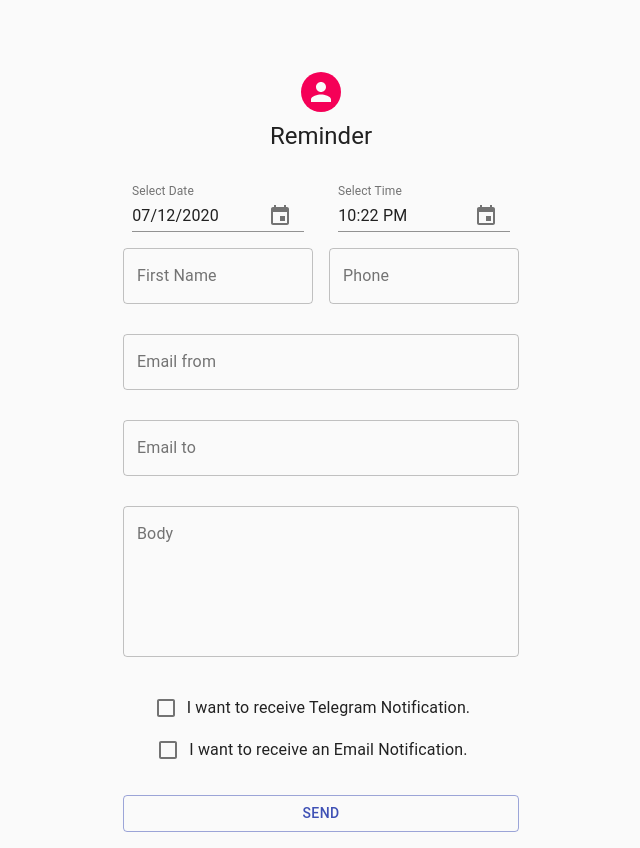
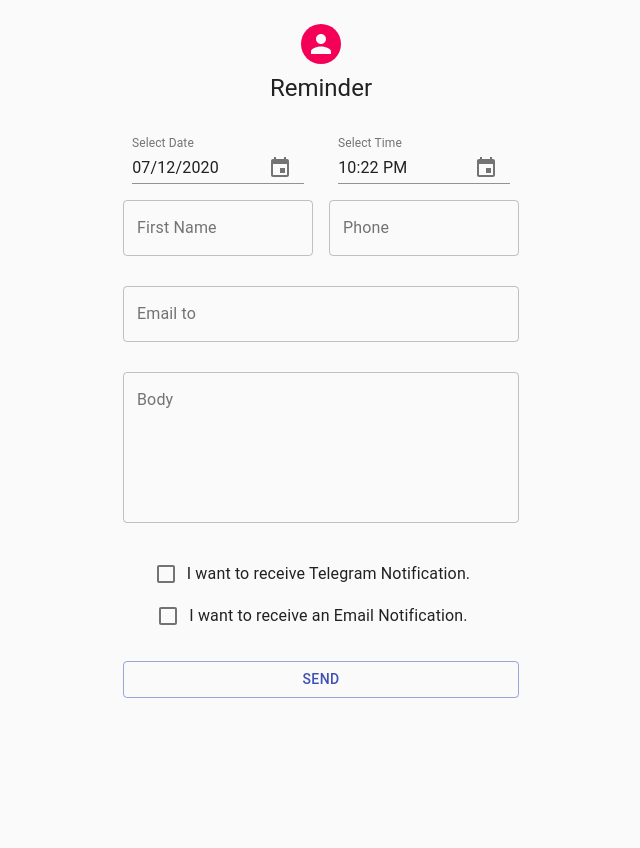
Before and after one commit to bogdanerickm/reminder-fe, a React (Create React App) app: page / in a window 1280 px wide. Shown: the whole page, without its empty margins (319-959 px from the left). After the commit the page ends 800 px from the top, so only its background shows below. Built offline with nearby package versions, Linux system fonts and the light colour scheme.

Commit message:
delete unnecesary field

```diff
--- a/src/pages/SendReminder.js
+++ b/src/pages/SendReminder.js
@@ -15,7 +15,7 @@ import { saveReminder } from '../api';
 
 const useStyles = makeStyles((theme) => ({
   paper: {
-    marginTop: theme.spacing(8),
+    marginTop: theme.spacing(2),
     display: 'flex',
     flexDirection: 'column',
     alignItems: 'center',
@@ -53,9 +53,7 @@ export default function SendReminder() {
       sendByTelegram,
       sendByEmail
     }
-
     const {json : response} = await (await saveReminder(dataToSend)).json();
-
     console.log('respuestinha', response);
   }
 
@@ -88,10 +86,6 @@ export default function SendReminder() {
               <p className={classes.colorError}>{errors.phone && errors.phone.message}</p>
             </Grid>
             <Grid item xs={12}>
-              <TextField variant="outlined" inputRef={register({ required: true, pattern: { value: /^[A-Z0-9._%+-]+@[A-Z0-9.-]+\.[A-Z]{2,}$/i, message: "invalid email address"}})} fullWidth label="Email from" name="emailFrom" />
-              <p className={classes.colorError}>{errors.emailFrom && errors.emailFrom.message}</p>
-            </Grid>
-            <Grid item xs={12}>
               <TextField variant="outlined" inputRef={register({ required: false, pattern: { value: /^[A-Z0-9._%+-]+@[A-Z0-9.-]+\.[A-Z]{2,}$/i, message: "invalid email address"}})} fullWidth label="Email to" name="emailTo"/>
               <p className={classes.colorError}>{errors.emailTo && errors.emailTo.message}</p>
             </Grid>
```
